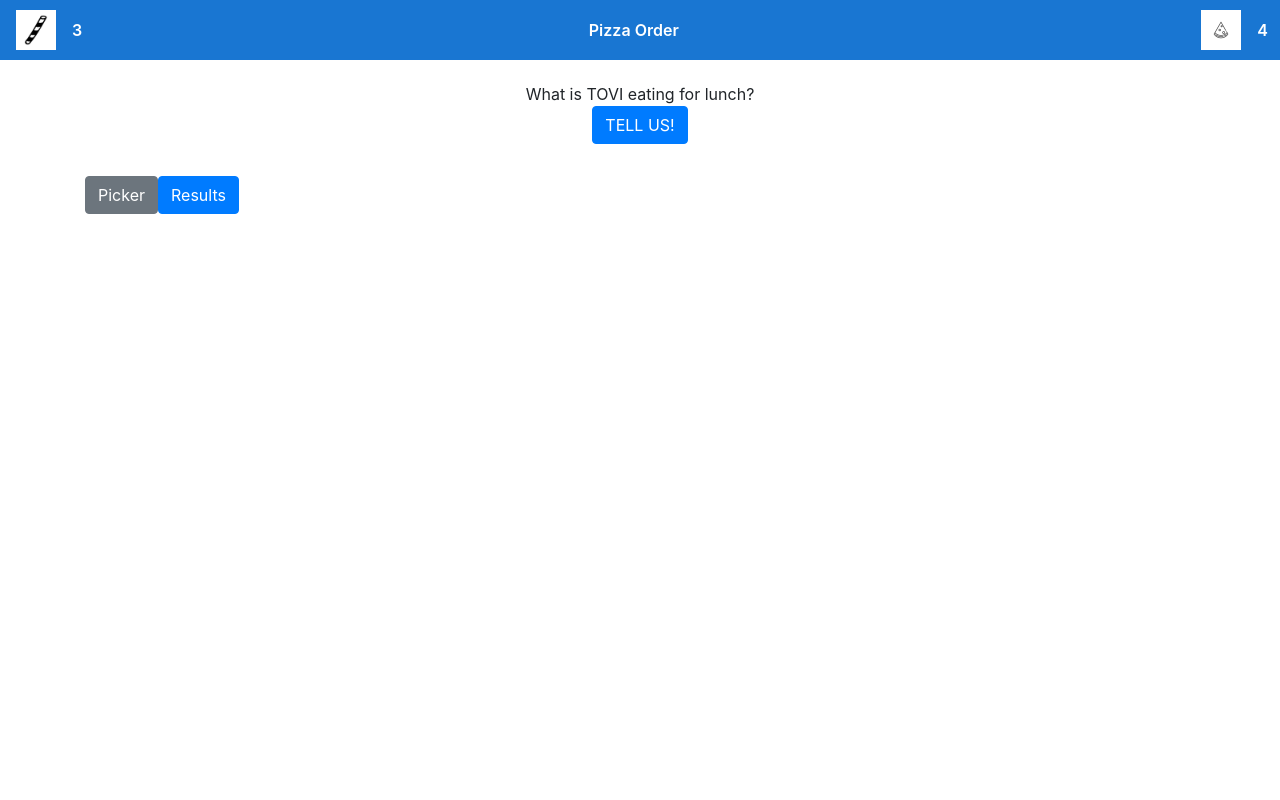
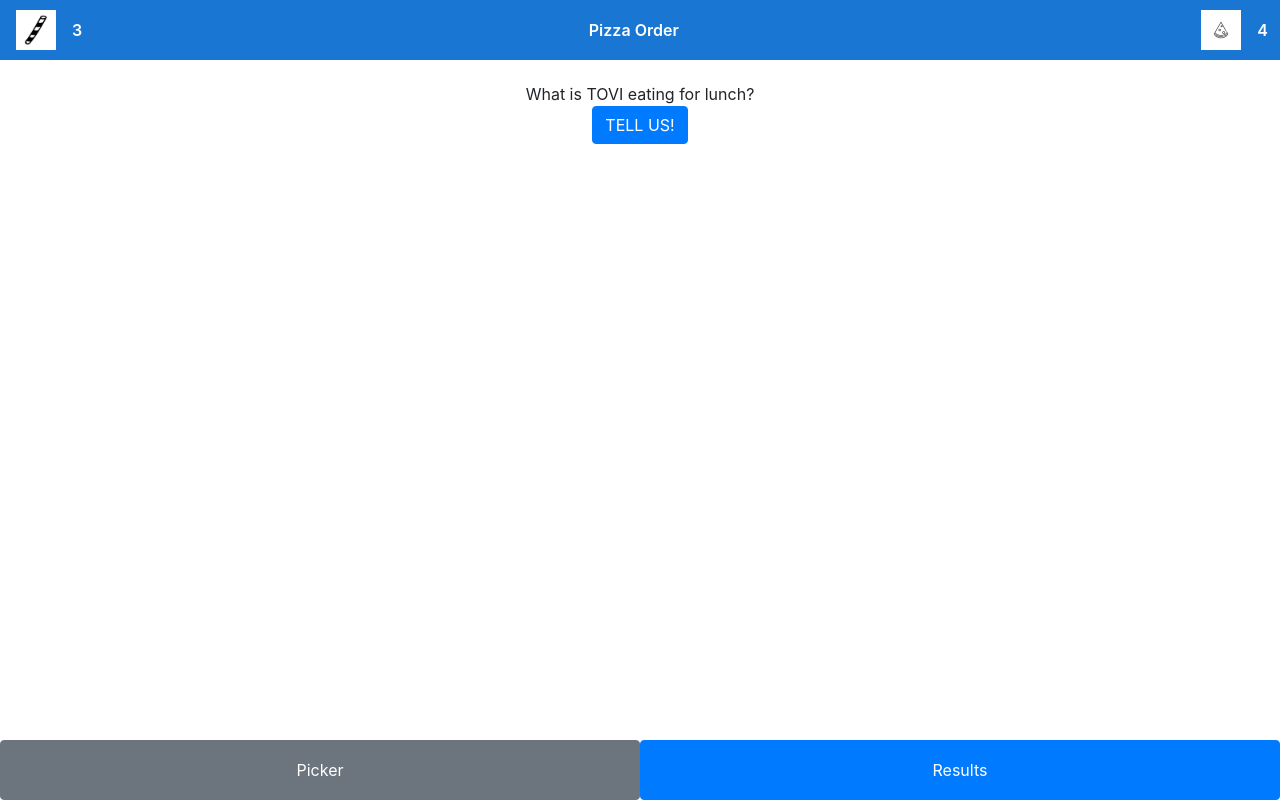
Before and after one commit to Alicehappy/tovi-health-pizza-order, an Angular app: page / in a window 1280 px wide. Built offline with nearby package versions, Linux system fonts and the light colour scheme.

Commit message:
Added CSS styling for look and feel before animation css.

```diff
--- a/src/app/app.component.html
+++ b/src/app/app.component.html
@@ -20,9 +20,9 @@
       <button type="button" class="btn btn-primary" (click)="gotoNewResView()"> TELL US!</button>
     </div>
 
-        <div>
-          <button type="button" class="btn btn-secondary"> Picker</button>
-          <button type="button" class="btn btn-primary" (click)="gotoEmpResView()"> Results</button>
+    <div class="footbar">
+      <button type="button" class="btn btn-secondary bar-button"> Picker</button>
+      <button type="button" class="btn btn-primary bar-button" (click)="gotoEmpResView()"> Results</button>
     </div>
   </div>
   <!-- </div> -->
@@ -48,12 +48,11 @@
       </div>
     </div>
 
-        <div>
-          <button type="button" class="btn btn-primary" (click)=gotoHome()> Picker</button>
-          <button type="button" class="btn btn-secondary"> Results</button>
+    <div class="footbar">
+      <button type="button" class="btn btn-primary bar-button" (click)="gotoHome()"> Picker</button>
+      <button type="button" class="btn btn-secondary bar-button"> Results</button>
     </div>
   </div>
-
   <div *ngIf="empResult">
     <!-- Empty Result View -->
     <div class="toolbar" role="banner">
@@ -72,9 +71,9 @@
       </div>
     </div>
 
-        <div>
-          <button type="button" class="btn btn-primary" (click)=gotoHome()> Picker</button>
-          <button type="button" class="btn btn-secondary"> Results</button>
+    <div class="footbar">
+      <button type="button" class="btn btn-primary bar-button" (click)="gotoHome()"> Picker</button>
+      <button type="button" class="btn btn-secondary bar-button"> Results</button>
     </div>
   </div>
   <!-- </div> -->
--- a/src/app/app.component.scss
+++ b/src/app/app.component.scss
@@ -0,0 +1,17 @@
+.footbar {
+    position: absolute;
+    bottom: 0;
+    left: 0;
+    right: 0;
+    height: 60px;
+    display: flex;
+    align-items: center;
+    background-color: #fefefe;
+    color: white;
+    font-weight: 600;
+}
+
+.bar-button {
+    width: 50%;
+    height: 100%;
+}
```
Lines whose indentation alone changed are shown as unchanged.
